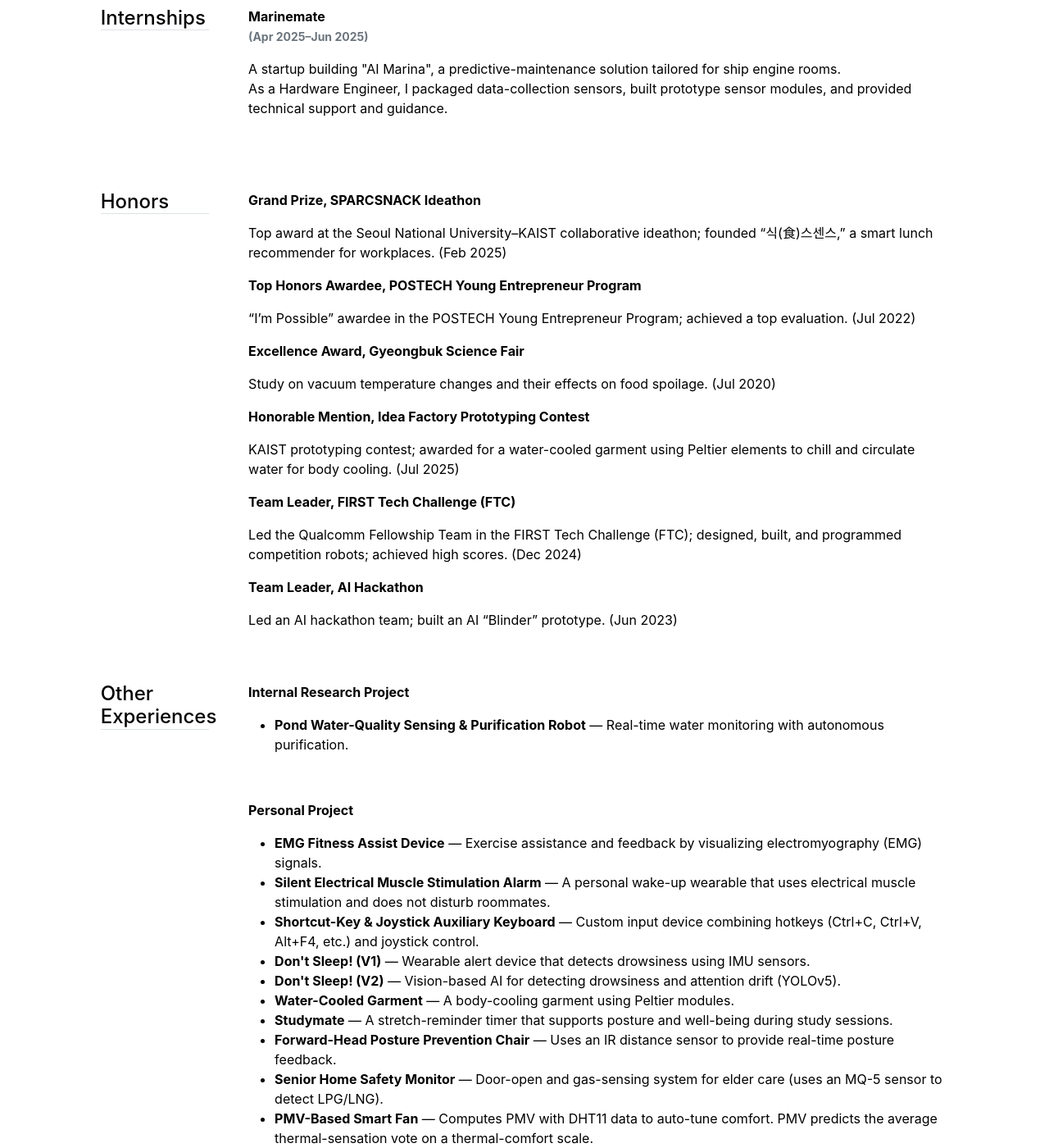
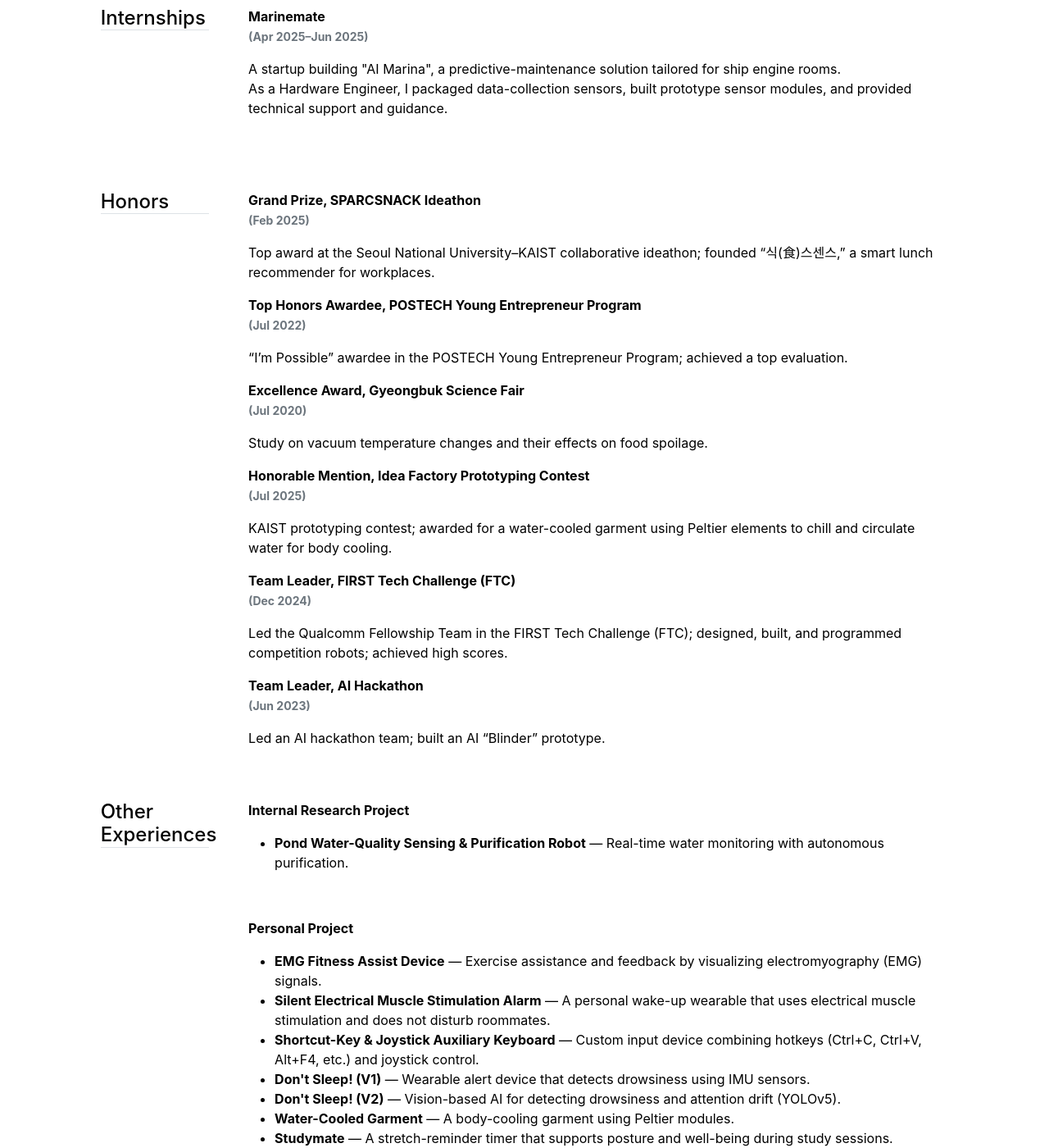
Before and after one commit to ynghyn-na/ynghyn-na.github.io, a Jekyll site: the page built from cv.md, in a window 1280 px wide and 1400 px high, scrolled down 876 px. Shown: the whole window at 82% size. Built offline with Jekyll 4.4.1, drawn with Linux system fonts in a browser that asks for light colours; part of the change alters nothing that is shown.

```diff
--- a/_data/cv/honors.yml
+++ b/_data/cv/honors.yml
@@ -4,19 +4,25 @@
 
 
 - title: 'Grand Prize, SPARCSNACK Ideathon'
-  description: 'Top award at the Seoul National University–KAIST collaborative ideathon; founded “식(食)스센스,” a smart lunch recommender for workplaces. (Feb 2025)'
+  description: 'Top award at the Seoul National University–KAIST collaborative ideathon; founded “식(食)스센스,” a smart lunch recommender for workplaces.'
+  duration: '(Feb 2025)'
 
 - title: 'Top Honors Awardee, POSTECH Young Entrepreneur Program'
-  description: '“I’m Possible” awardee in the POSTECH Young Entrepreneur Program; achieved a top evaluation. (Jul 2022)'
+  description: '“I’m Possible” awardee in the POSTECH Young Entrepreneur Program; achieved a top evaluation.'
+  duration: '(Jul 2022)'
 
 - title: 'Excellence Award, Gyeongbuk Science Fair'
-  description: 'Study on vacuum temperature changes and their effects on food spoilage. (Jul 2020)'
+  description: 'Study on vacuum temperature changes and their effects on food spoilage.'
+  duration: '(Jul 2020)'
 
 - title: 'Honorable Mention, Idea Factory Prototyping Contest'
-  description: 'KAIST prototyping contest; awarded for a water-cooled garment using Peltier elements to chill and circulate water for body cooling. (Jul 2025)'
+  description: 'KAIST prototyping contest; awarded for a water-cooled garment using Peltier elements to chill and circulate water for body cooling.'
+  duration: '(Jul 2025)'
 
 - title: 'Team Leader, FIRST Tech Challenge (FTC)'
-  description: 'Led the Qualcomm Fellowship Team in the FIRST Tech Challenge (FTC); designed, built, and programmed competition robots; achieved high scores. (Dec 2024)'
+  description: 'Led the Qualcomm Fellowship Team in the FIRST Tech Challenge (FTC); designed, built, and programmed competition robots; achieved high scores.'
+  duration: '(Dec 2024)'
 
 - title: 'Team Leader, AI Hackathon'
-  description: 'Led an AI hackathon team; built an AI “Blinder” prototype. (Jun 2023)'
+  description: 'Led an AI hackathon team; built an AI “Blinder” prototype.'
+  duration: '(Jun 2023)'
```
